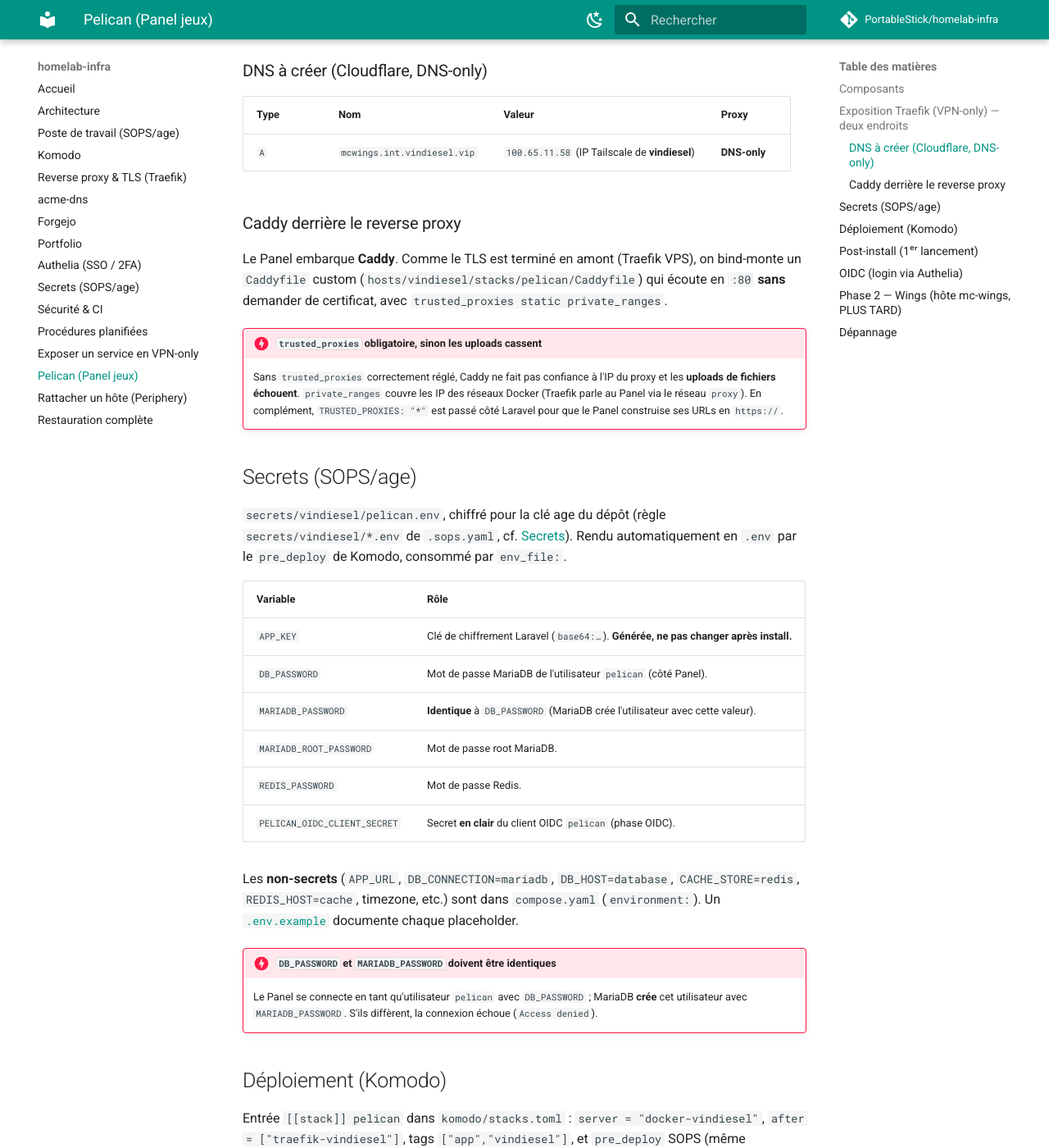
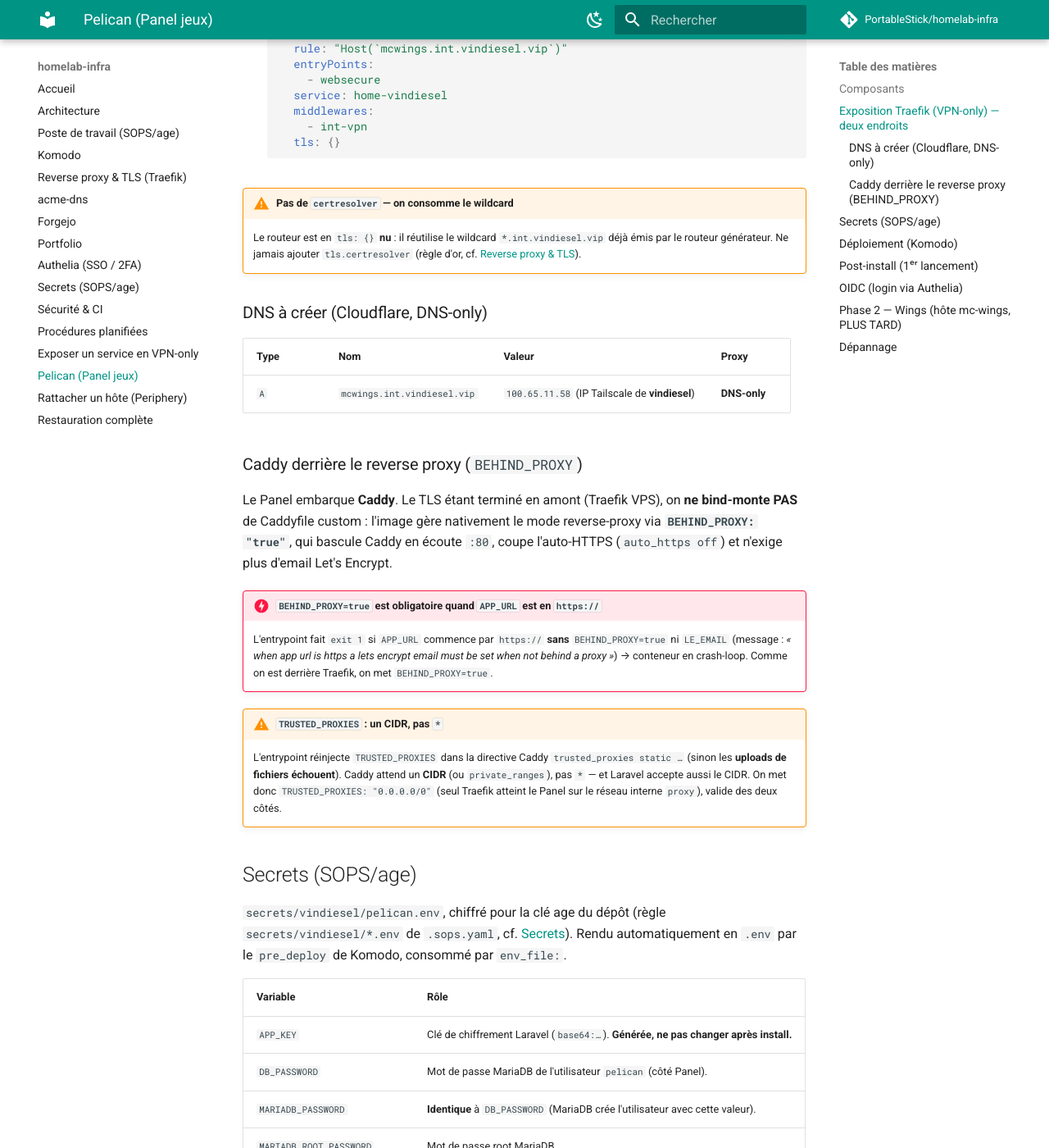
Before and after one commit to PortableStick/homelab-infra, an MkDocs documentation site: the page built from docs/pelican.md, in a window 1280 px wide and 1400 px high, scrolled down 1984 px. Shown: the whole window at 82% size. Built offline with MkDocs 1.6.1 and Material for MkDocs 9.7.7, drawn with Linux system fonts in a browser that asks for light colours; comment, search, counter and statistics services are not loaded; some of the changed text lies outside the part shown.

Commit message:
fix(pelican): mode reverse-proxy (BEHIND_PROXY) + volume nomme /pelican-data
- BEHIND_PROXY=true : l'entrypoint faisait exit 1 (APP_URL https sans email LE ni proxy) -> crash-loop
- /pelican-data et logs en volumes nommes : image en USER www-data, bind mount root non inscriptible (Permission denied sur .env)
- TRUSTED_PROXIES en CIDR 0.0.0.0/0 (valide Caddy + Laravel), suppression du Caddyfile custom devenu redondant

````diff
--- a/docs/pelican.md
+++ b/docs/pelican.md
@@ -34,11 +34,21 @@
   `cache` restent sur `pelican_backend` (aucun port publié sur l'hôte).
 - `restart: unless-stopped`, `healthcheck` et `logging` (json-file, 10 m × 3) sur les trois services,
   comme les autres stacks vindiesel.
-- Données sur l'hôte (bind mounts, à créer avant le 1ᵉʳ déploiement) :
+- **Stockage — deux régimes** (choix imposé par l'image, cf. encadré) :
+    - `panel` : **volumes nommés** `pelican_data` (`/pelican-data`) et `pelican_logs`.
+    - `database` / `cache` : **bind mounts** sous `/data/pelican/` (à créer avant le 1ᵉʳ déploiement) :
 
-  ```bash
-  sudo mkdir -p /data/pelican/pelican-data /data/pelican/logs /data/pelican/database /data/pelican/redis
-  ```
+      ```bash
+      sudo mkdir -p /data/pelican/database /data/pelican/redis
+      ```
+
+!!! danger "Pourquoi `/pelican-data` est un volume nommé et non un bind mount"
+    L'image du Panel tourne en **`USER www-data`** et déclare `VOLUME /pelican-data` (propriété
+    `www-data`, `chmod 770`). Un **volume nommé** hérite de cette propriété → écriture OK. Un **bind
+    mount** vers un dossier hôte créé par `root` (`mkdir`) reste `root:root` → `www-data` ne peut pas y
+    écrire et l'entrypoint échoue (`touch: /pelican-data/.env: Permission denied`, conteneur en
+    crash-loop). MariaDB/Redis, eux, tournent en root et corrigent la propriété de leur bind mount, d'où
+    les deux régimes.
 
 ## Exposition Traefik (VPN-only) — **deux endroits**
 
@@ -82,17 +92,23 @@
 | --- | --- | --- | --- |
 | `A` | `mcwings.int.vindiesel.vip` | `100.65.11.58` (IP Tailscale de **vindiesel**) | **DNS-only** |
 
-### Caddy derrière le reverse proxy
+### Caddy derrière le reverse proxy (`BEHIND_PROXY`)
 
-Le Panel embarque **Caddy**. Comme le TLS est terminé en amont (Traefik VPS), on bind-monte un
-`Caddyfile` custom (`hosts/vindiesel/stacks/pelican/Caddyfile`) qui écoute en `:80` **sans** demander de
-certificat, avec `trusted_proxies static private_ranges`.
+Le Panel embarque **Caddy**. Le TLS étant terminé en amont (Traefik VPS), on **ne bind-monte PAS** de
+Caddyfile custom : l'image gère nativement le mode reverse-proxy via **`BEHIND_PROXY: "true"`**, qui
+bascule Caddy en écoute `:80`, coupe l'auto-HTTPS (`auto_https off`) et n'exige plus d'email Let's
+Encrypt.
 
-!!! danger "`trusted_proxies` obligatoire, sinon les uploads cassent"
-    Sans `trusted_proxies` correctement réglé, Caddy ne fait pas confiance à l'IP du proxy et les
-    **uploads de fichiers échouent**. `private_ranges` couvre les IP des réseaux Docker (Traefik parle au
-    Panel via le réseau `proxy`). En complément, `TRUSTED_PROXIES: "*"` est passé côté Laravel pour que
-    le Panel construise ses URLs en `https://`.
+!!! danger "`BEHIND_PROXY=true` est obligatoire quand `APP_URL` est en `https://`"
+    L'entrypoint fait `exit 1` si `APP_URL` commence par `https://` **sans** `BEHIND_PROXY=true` ni
+    `LE_EMAIL` (message : *« when app url is https a lets encrypt email must be set when not behind a
+    proxy »*) → conteneur en crash-loop. Comme on est derrière Traefik, on met `BEHIND_PROXY=true`.
+
+!!! warning "`TRUSTED_PROXIES` : un CIDR, pas `*`"
+    L'entrypoint réinjecte `TRUSTED_PROXIES` dans la directive Caddy `trusted_proxies static …` (sinon
+    les **uploads de fichiers échouent**). Caddy attend un **CIDR** (ou `private_ranges`), pas `*` — et
+    Laravel accepte aussi le CIDR. On met donc `TRUSTED_PROXIES: "0.0.0.0/0"` (seul Traefik atteint le
+    Panel sur le réseau interne `proxy`), valide des deux côtés.
 
 ## Secrets (SOPS/age)
 
@@ -218,8 +234,10 @@
 
 | Symptôme | Cause probable | Correctif |
 | --- | --- | --- |
-| Uploads de fichiers en échec dans le Panel | `trusted_proxies` Caddy mal réglé (l'IP du proxy Docker n'est pas de confiance) | Vérifier `trusted_proxies static private_ranges` dans le `Caddyfile` bind-monté |
-| Le Panel construit des URLs en `http://` / boucles de redirection | `APP_URL` ou trusted proxies incorrects | `APP_URL=https://mcwings.int.vindiesel.vip` + `TRUSTED_PROXIES: "*"` (déjà dans `compose.yaml`) |
+| Conteneur `panel` en **crash-loop**, log *« when app url is https a lets encrypt email must be set when not behind a proxy »* | `APP_URL` en `https://` sans `BEHIND_PROXY` → l'entrypoint `exit 1` | `BEHIND_PROXY: "true"` (déjà dans `compose.yaml`) |
+| `touch: /pelican-data/.env: Permission denied` (crash-loop) | `/pelican-data` en bind mount root, non inscriptible par `www-data` | Utiliser un **volume nommé** pour `/pelican-data` et les logs (déjà dans `compose.yaml`) |
+| Uploads de fichiers en échec dans le Panel | `TRUSTED_PROXIES` absent/invalide → Caddy ne fait pas confiance au proxy | `TRUSTED_PROXIES: "0.0.0.0/0"` (CIDR valide Caddy + Laravel ; **pas** `*`) |
+| Le Panel construit des URLs en `http://` / boucles de redirection | `APP_URL` ou trusted proxies incorrects | `APP_URL=https://mcwings.int.vindiesel.vip` + `BEHIND_PROXY=true` + `TRUSTED_PROXIES` CIDR (déjà dans `compose.yaml`) |
 | `SQLSTATE… Access denied for user 'pelican'` | `DB_PASSWORD` ≠ `MARIADB_PASSWORD` | Aligner les deux dans le secret puis redéployer |
 | Accès refusé / 403 depuis le tailnet | `userland-proxy` masque l'IP source → `int-vpn` rejette | Prérequis `{"userland-proxy": false}`, cf. [Exposer un service en VPN-only](exposer-service-vpn-only.md) |
 | Node Wings reste **rouge** dans le Panel | Cert/URL du node, ou Wings derrière un proxy | Vérifier le `config.yml`, le cert du node, l'accès direct `:8080` sur le VPN (jamais via Traefik) |
````
Also changed, not shown: 2 other files.
